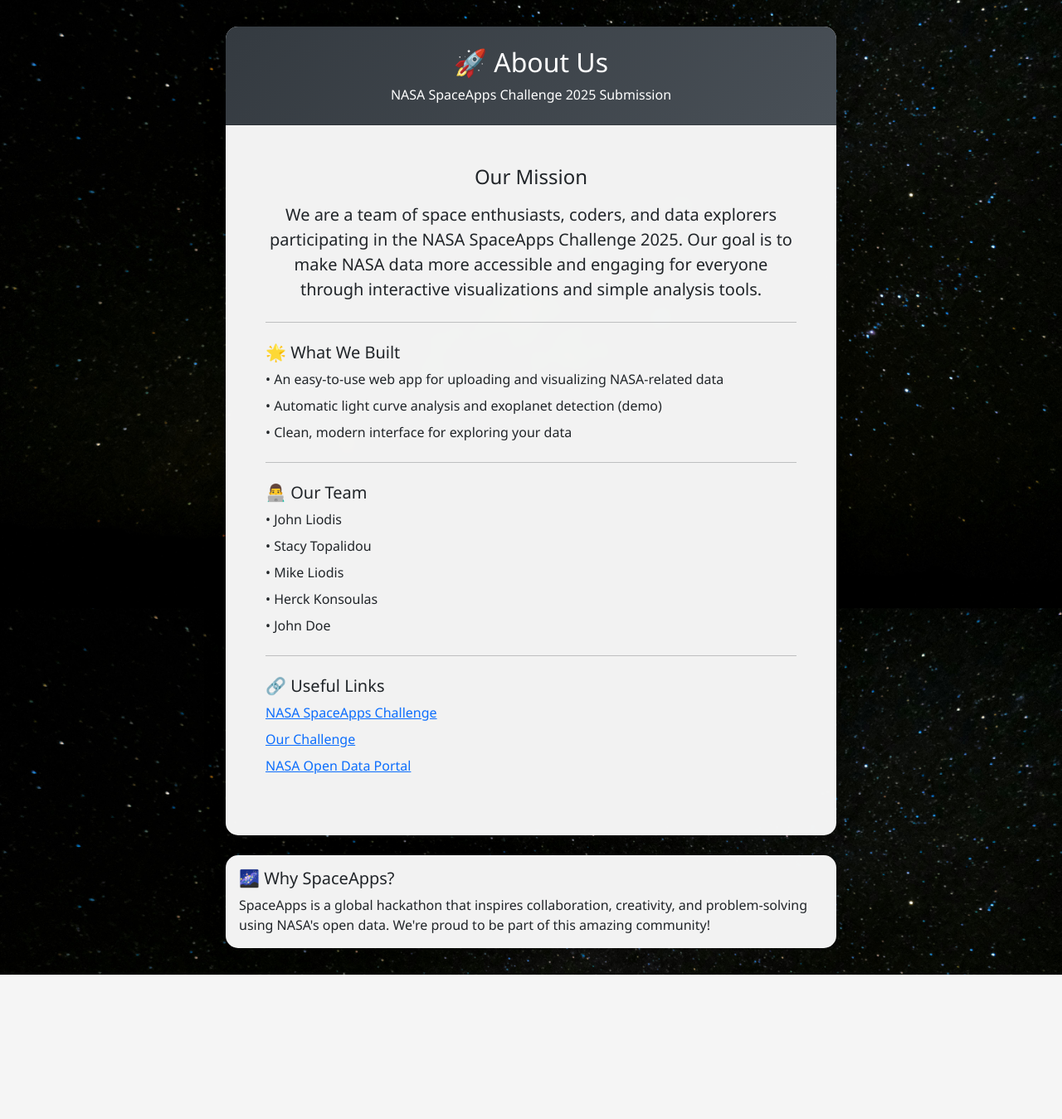
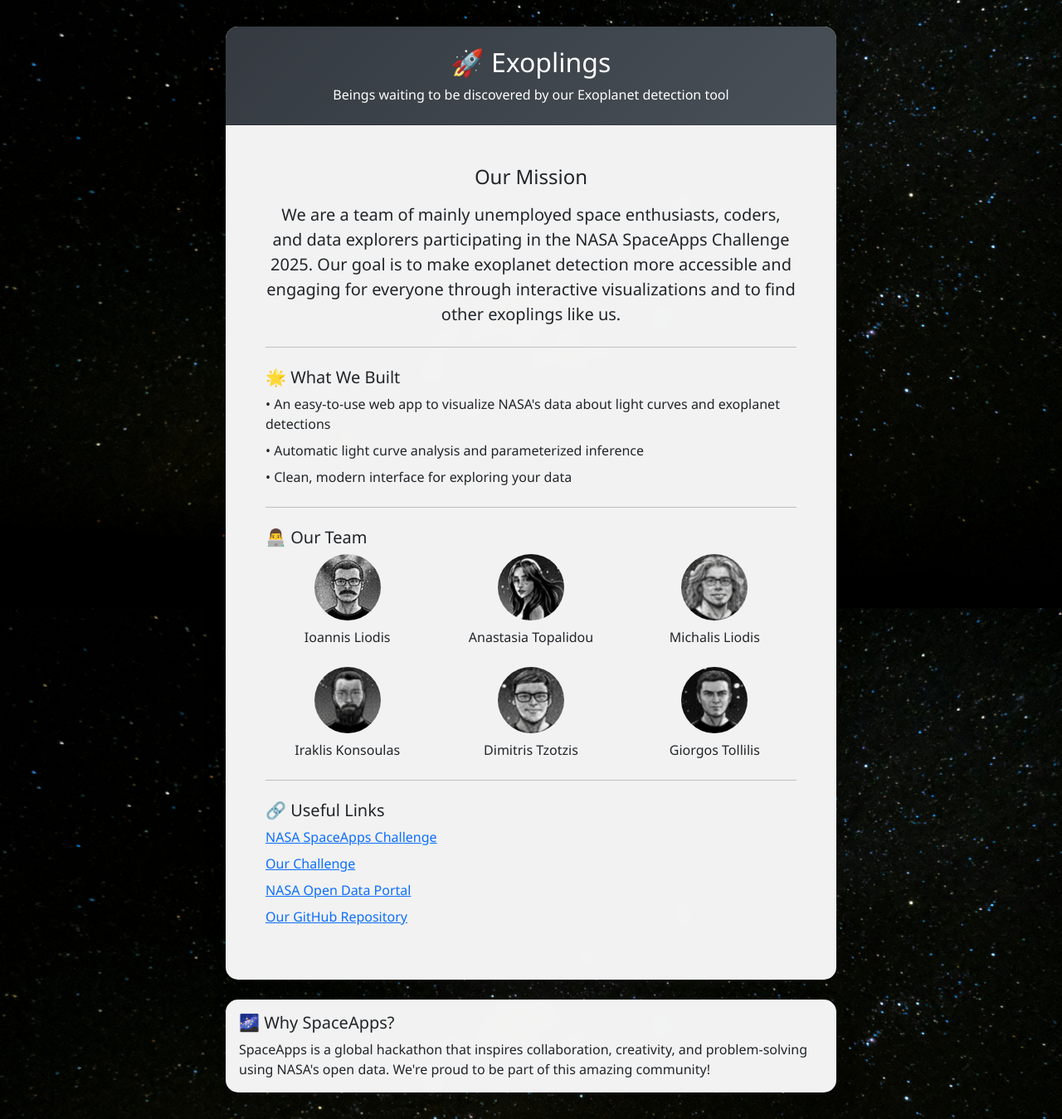
Before and after one commit to dyka3773/exoplings, a Flask app: page /about in a window 1280 px wide. Shown: the part 120-1469 px from the top of the page at 83% size. Before the commit the page ends 1295 px from the top, so only its background shows below. Run offline with Flask 3, Linux system fonts and the light colour scheme; parts of the project's set-up code (start-up, migrations or seed data) failed here and were passed over.

Commit message:
feat: add ourselves in the about us page

```diff
--- a/src/exoplings/routes.py
+++ b/src/exoplings/routes.py
@@ -15,7 +15,6 @@ from .app import (
     trainer,
 )
 from .data_processing import load_data
-from .PlanetDetailExtractor import PlanetDetailExtractor
 from .plot_processing import create_posterior_1D_plot, create_posterior_lc_plot, create_simple_lc_plot, plot_smart_multiD_infer
 from .utils import allowed_file, get_most_recent_curves
 
@@ -60,7 +59,7 @@ def register_routes(app):
         """
         if "file" not in request.files or request.files["file"] is None or request.files["file"] == "":
             flash("No file selected")
-            return redirect(request.url)
+            return redirect(url_for("index"))
 
         file = request.files["file"]
 
--- a/src/exoplings/templates/about.html
+++ b/src/exoplings/templates/about.html
@@ -7,38 +7,57 @@
     <div class="col-lg-8">
         <div class="card">
             <div class="card-header text-center">
-                <h2 class="mb-0">🚀 About Us</h2>
-                <p class="mb-0 mt-2">NASA SpaceApps Challenge 2025 Submission</p>
+                <h2 class="mb-0">🚀 Exoplings</h2>
+                <p class="mb-0 mt-2">Beings waiting to be discovered by our Exoplanet detection tool</p>
             </div>
             <div class="card-body p-5">
                 <div class="mb-4 text-center">
                     <h4 class="mb-3">Our Mission</h4>
-                    <p class="lead">We are a team of space enthusiasts, coders, and data explorers participating in the
-                        NASA SpaceApps Challenge 2025. Our goal is to make NASA data more accessible and engaging for
-                        everyone through interactive visualizations and simple analysis tools.</p>
+                    <p class="lead">We are a team of mainly unemployed space enthusiasts, coders, and data explorers participating in the
+                        NASA SpaceApps Challenge 2025. Our goal is to make exoplanet detection more accessible and engaging for
+                        everyone through interactive visualizations and to find other exoplings like us.</p>
                 </div>
                 <hr class="my-4">
                 <div class="mb-4">
                     <h5 class="mb-2">🌟 What We Built</h5>
                     <ul class="list-unstyled">
-                        <li class="mb-2">• An easy-to-use web app for uploading and visualizing NASA-related data</li>
-                        <li class="mb-2">• Automatic light curve analysis and exoplanet detection (demo)</li>
+                        <li class="mb-2">• An easy-to-use web app to visualize NASA's data about light curves and exoplanet detections</li>
+                        <li class="mb-2">• Automatic light curve analysis and parameterized inference</li>
                         <li class="mb-2">• Clean, modern interface for exploring your data</li>
                     </ul>
                 </div>
                 <hr class="my-4">
                 <div class="mb-4">
                     <h5 class="mb-2">👨‍💻 Our Team</h5>
-                    <ul class="list-unstyled">
-                        <li class="mb-2">• John Liodis</li>
-                        <li class="mb-2">• Stacy Topalidou</li>
-                        <li class="mb-2">• Mike Liodis</li>
-                        <li class="mb-2">• Herck Konsoulas</li>
-                        <li class="mb-2">• John Doe</li>
-                    </ul>
+                    <div class="row row-cols-2 row-cols-md-3 g-4 justify-content-center">
+                        <div class="col text-center">
+                            <img src="/static/avatars/ioannis.png" alt="Ioannis Liodis" class="rounded-circle mb-2" width="80" height="80">
+                            <div>Ioannis Liodis</div>
+                        </div>
+                        <div class="col text-center">
+                            <img src="/static/avatars/anastasia.png" alt="Anastasia Topalidou" class="rounded-circle mb-2" width="80" height="80">
+                            <div>Anastasia Topalidou</div>
+                        </div>
+                        <div class="col text-center">
+                            <img src="/static/avatars/michalis.png" alt="Michalis Liodis" class="rounded-circle mb-2" width="80" height="80">
+                            <div>Michalis Liodis</div>
+                        </div>
+                        <div class="col text-center">
+                            <img src="/static/avatars/iraklis.png" alt="Iraklis Konsoulas" class="rounded-circle mb-2" width="80" height="80">
+                            <div>Iraklis Konsoulas</div>
+                        </div>
+                        <div class="col text-center">
+                            <img src="/static/avatars/dimitris.png" alt="Dimitris Tzotzis" class="rounded-circle mb-2" width="80" height="80">
+                            <div>Dimitris Tzotzis</div>
+                        </div>
+                        <div class="col text-center">
+                            <img src="/static/avatars/giorgos.png" alt="Giorgos Tollilis" class="rounded-circle mb-2" width="80" height="80">
+                            <div>Giorgos Tollilis</div>
+                        </div>
+                    </div>
                 </div>
                 <hr class="my-4">
-                <div class="mb-4">
+                <div class="mb-2">
                     <h5 class="mb-2">🔗 Useful Links</h5>
                     <ul class="list-unstyled">
                         <li class="mb-2"><a href="https://www.spaceappschallenge.org/" target="_blank">NASA SpaceApps
@@ -47,6 +66,7 @@
                                 href="https://www.spaceappschallenge.org/2025/challenges/a-world-away-hunting-for-exoplanets-with-ai/"
                                 target="_blank">Our Challenge</a></li>
                         <li class="mb-2"><a href="https://data.nasa.gov/" target="_blank">NASA Open Data Portal</a></li>
+                        <li><a href="https://github.com/dyka3773/exoplings" target="_blank">Our GitHub Repository</a></li>
                     </ul>
                 </div>
             </div>
--- a/src/exoplings/utils.py
+++ b/src/exoplings/utils.py
@@ -11,7 +11,7 @@ def allowed_file(filename):
     }
 
 
-def get_most_recent_curves(directory="uploads", limit=10):
+def get_most_recent_curves(directory=".uploads", limit=10):
     """Retrieve the most recent light curve files from the upload directory.
 
     Args:
```
Also changed, not shown: src/exoplings/static/avatars/anastasia.png (added), src/exoplings/static/avatars/dimitris.png (added), src/exoplings/static/avatars/giorgos.png (added), src/exoplings/static/avatars/ioannis.png (added), src/exoplings/static/avatars/iraklis.png (added), src/exoplings/static/avatars/michalis.png (added).
